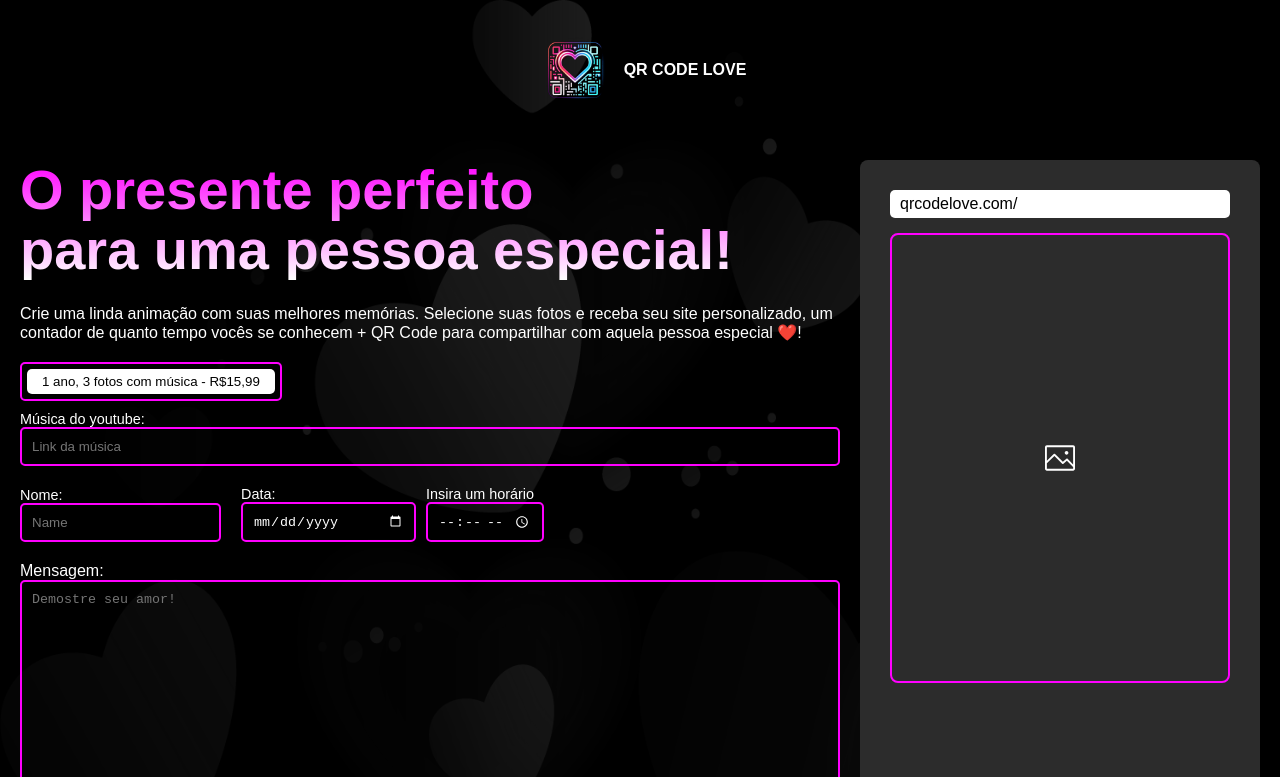
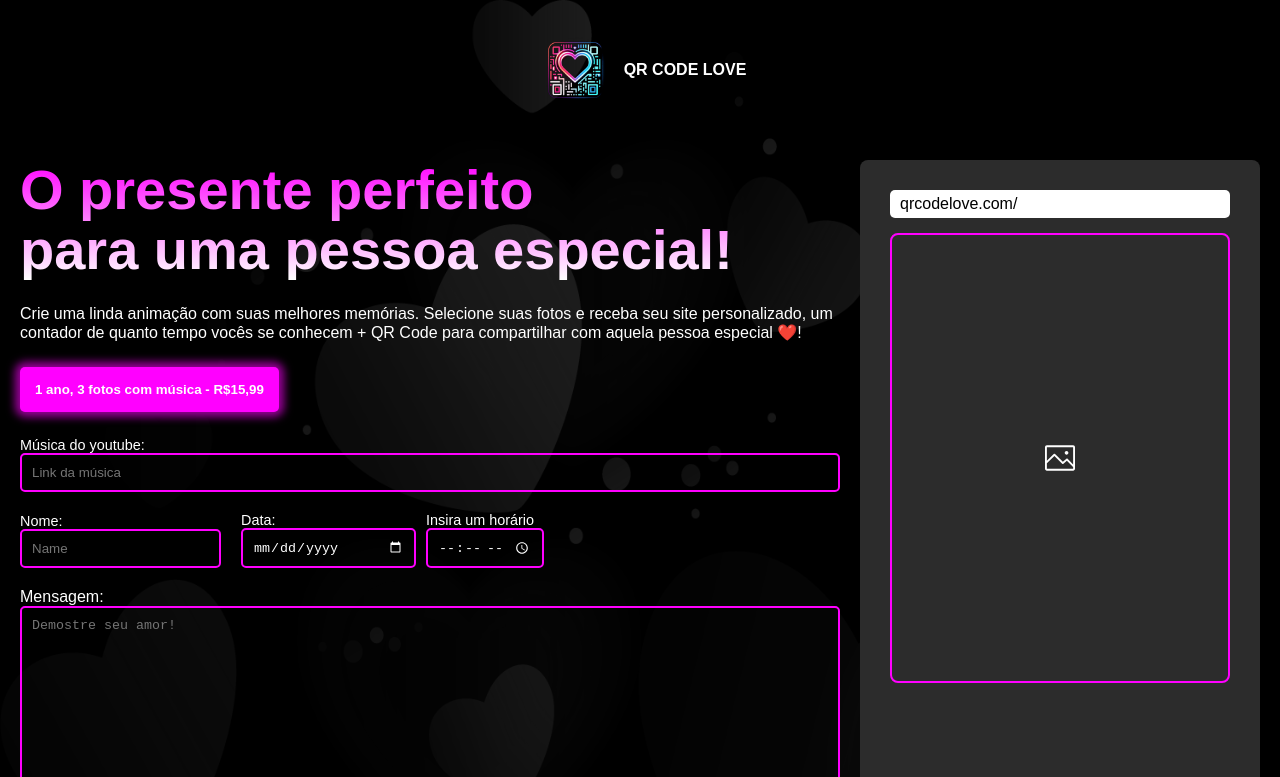
Before and after one commit to marceloaraujodev/lovebirds, a Next.js app: page / in a window 1280 px wide. Shown: the top 777 px of the page. Built offline with nearby package versions, Linux system fonts and the light colour scheme.

Commit message:
price btn

```diff
--- a/app/components/Form/Form.jsx
+++ b/app/components/Form/Form.jsx
@@ -166,7 +166,7 @@ export default function Form() {
         <p>Crie uma linda animação com suas melhores memórias. Selecione suas fotos e receba seu site personalizado, um contador de quanto tempo vocês se conhecem + QR Code para compartilhar com aquela pessoa especial ❤️!</p>
 
         <div className={c.prices}>
-          <button>1 ano, 3 fotos com música - R$15,99</button>
+          <button className={c.priceBtn}>1 ano, 3 fotos com música - R$15,99</button>
         </div>
         <label className={c.musicLink}>
             Música do youtube:
--- a/app/components/Form/Form.module.css
+++ b/app/components/Form/Form.module.css
@@ -9,19 +9,19 @@
   gap: 10px;
 }
 .prices{
-  background-color: transparent;
-  border: var(--border-style);
   border-radius: 5px;
-  padding: 5px 5px;
   width: fit-content;
-  margin-top: 10px;
+  margin: 15px 0;
 }
 .prices button{
-  background-color: white;
-  color: black;
-  padding: 5px 15px;
+  padding: 15px 15px;
+  border-radius: 5px;
+  font-weight: bold;
+  background-color: rgb(255, 0, 255);
+  /* border: 1px solid rgb(255, 186, 255); */
+  box-shadow: 0 0 8px 5px rgb(152, 0, 152);
   border: none;
-  border-radius: 5px;
+  outline: none;
 }
 .textTitle{
   margin-bottom: 15px;
```
